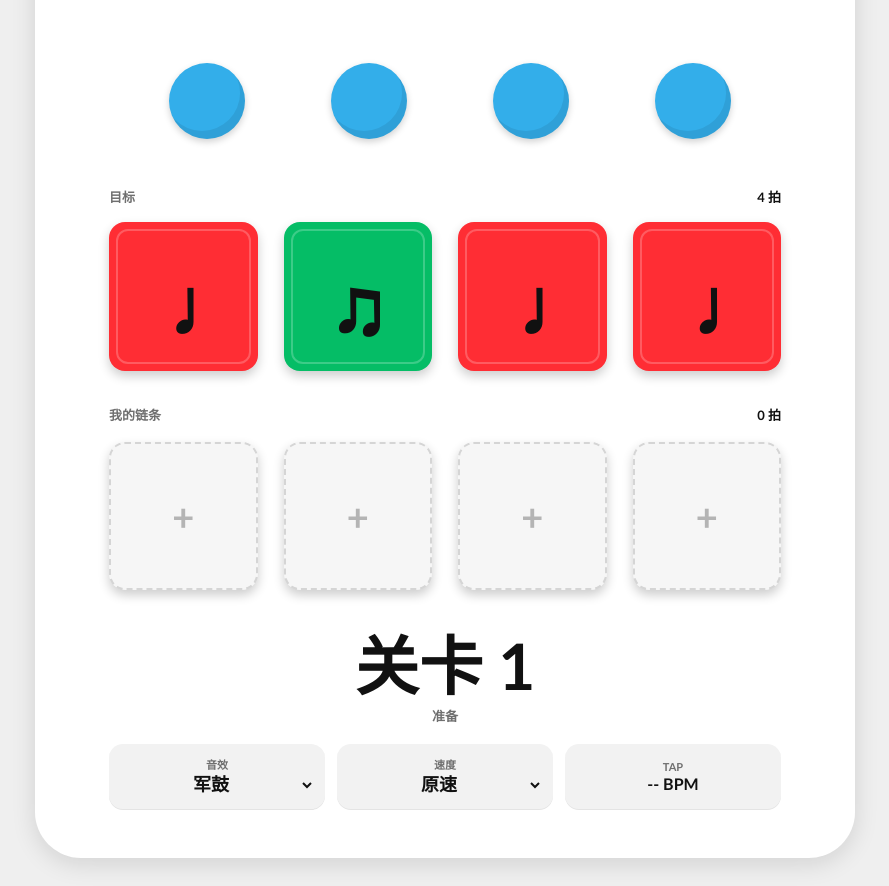
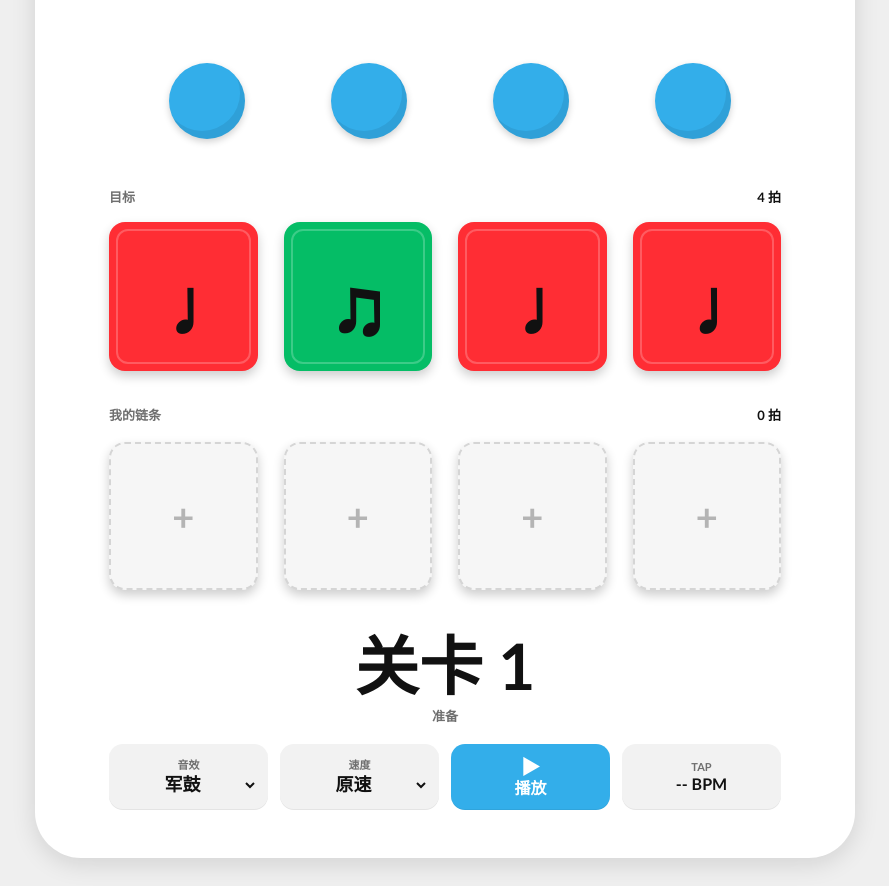
Before and after one commit to eddietsai6-code/rhythm-chain-game, a website with bundled scripts: page index.html in a window 1280 px wide. Shown: the part 204-1090 px from the top of the page, without its empty margins (195-1084 px from the left). Built offline with nearby package versions, Linux system fonts and the light colour scheme.

Commit message:
Add visible rhythm playback control

```diff
--- a/assets/app.js
+++ b/assets/app.js
@@ -39,6 +39,7 @@ const selectors = {
   previewDeckButton: document.querySelector("#previewDeckButton"),
   soundSelect: document.querySelector("#soundSelect"),
   speedSelect: document.querySelector("#speedSelect"),
+  playControlButton: document.querySelector("#playControlButton"),
   tapButton: document.querySelector("#tapButton"),
   tapTempoLabel: document.querySelector("#tapTempoLabel"),
 };
@@ -92,6 +93,7 @@ function renderControls() {
 function bindControls() {
   selectors.soundSelect.addEventListener("change", handleSoundChange);
   selectors.speedSelect.addEventListener("change", handleSpeedChange);
+  selectors.playControlButton.addEventListener("click", () => playChain("target"));
   selectors.tapButton.addEventListener("click", handleTap);
   selectors.playTargetButton.addEventListener("click", () => playChain("target"));
   selectors.playPlayerButton.addEventListener("click", () => playChain("player"));
--- a/assets/styles.css
+++ b/assets/styles.css
@@ -362,13 +362,14 @@ h1 {
 
 .stage-toolbar {
   display: grid;
-  grid-template-columns: repeat(3, minmax(0, 1fr));
+  grid-template-columns: repeat(4, minmax(0, 1fr));
   align-items: stretch;
   gap: clamp(7px, 2vw, 12px);
   margin-top: clamp(10px, 3vw, 18px);
 }
 
 .control-pill,
+.play-control,
 .tap-control {
   min-width: 0;
   min-height: clamp(54px, 11vw, 66px);
@@ -388,6 +389,7 @@ h1 {
 }
 
 .control-pill span,
+.play-control span,
 .tap-control span {
   color: var(--muted);
   font-size: clamp(9px, 2.2vw, 11px);
@@ -410,6 +412,7 @@ h1 {
   outline: 0;
 }
 
+.play-control,
 .tap-control {
   display: grid;
   place-items: center;
@@ -418,6 +421,29 @@ h1 {
   cursor: pointer;
   padding: 8px 10px;
   transition: transform 120ms ease, background 120ms ease;
+}
+
+.play-control {
+  background: var(--blue-dot);
+  color: #ffffff;
+}
+
+.play-control span,
+.play-control strong {
+  color: #ffffff;
+}
+
+.play-control span {
+  font-size: clamp(15px, 3.8vw, 19px);
+}
+
+.play-control strong {
+  display: block;
+  width: 100%;
+  font-size: clamp(13px, 3vw, 16px);
+  font-weight: 900;
+  line-height: 1.05;
+  white-space: nowrap;
 }
 
 .tap-control strong {
@@ -430,9 +456,14 @@ h1 {
   white-space: nowrap;
 }
 
+.play-control:active,
 .tap-control:active {
   transform: translateY(1px);
   background: #e9e9e9;
+}
+
+.play-control:active {
+  background: #229fdc;
 }
 
 .legacy-controls[hidden],
--- a/index.html
+++ b/index.html
@@ -59,6 +59,10 @@
               <span>速度</span>
               <select id="speedSelect" aria-label="选择速度"></select>
             </label>
+            <button class="play-control" id="playControlButton" type="button" aria-label="播放目标节奏">
+              <span aria-hidden="true">▶</span>
+              <strong>播放</strong>
+            </button>
             <button class="tap-control" id="tapButton" type="button" aria-label="TAP">
               <span>TAP</span>
               <strong id="tapTempoLabel">-- BPM</strong>
--- a/package.json
+++ b/package.json
@@ -12,7 +12,7 @@
   "homepage": "https://rhythm-chain-game.pages.dev/",
   "scripts": {
     "serve": "python -m http.server 4196 --bind 127.0.0.1",
-    "test": "node --test tests/rhythm-core.test.mjs"
+    "test": "node --test tests/*.test.mjs"
   },
   "keywords": [
     "rhythm",
```
Also changed, not shown: tests/ui-contract.test.mjs (added, +17 -0 lines).
